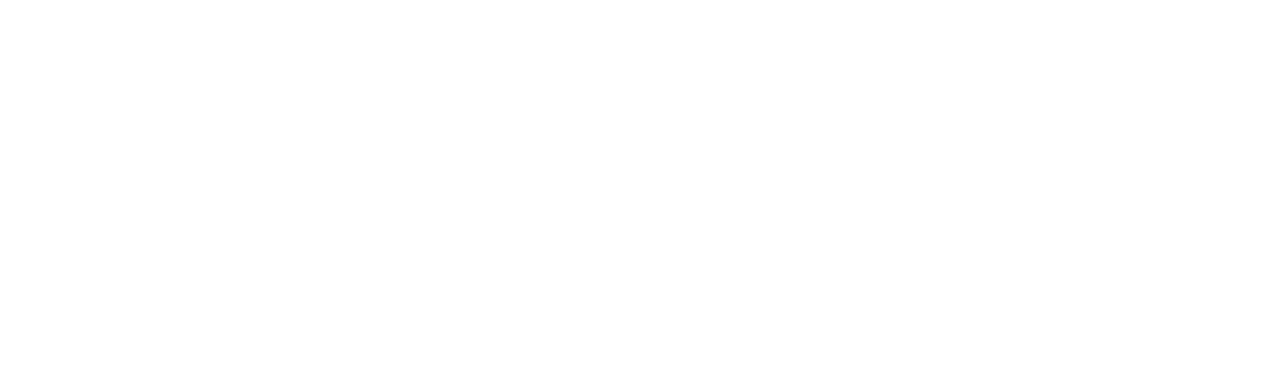
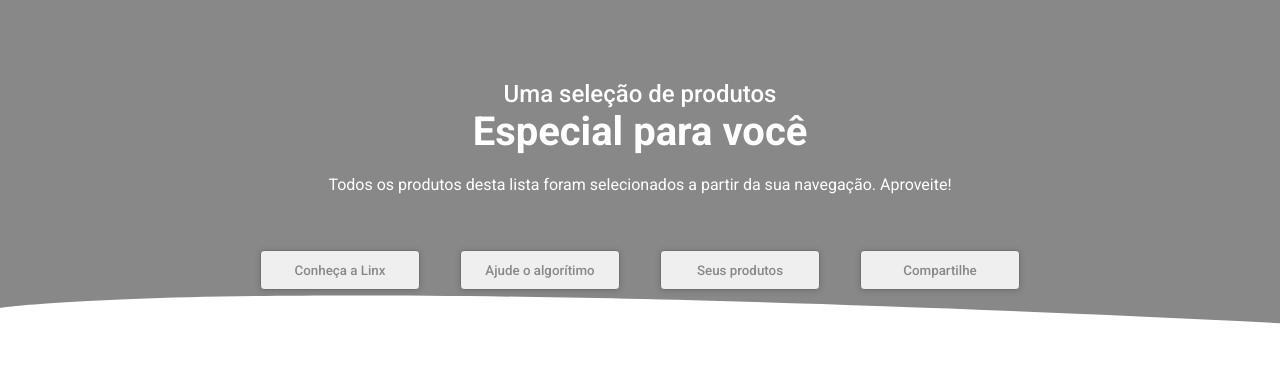
Before and after one commit to WillianIgorDeveloper/teste-dns-ffsjs, a plain HTML site: page index.html in a window 1280 px wide. Drawn offline with Linux system fonts and the light colour scheme.

Commit message:
add Home Section

```diff
--- a/index.html
+++ b/index.html
@@ -8,15 +8,40 @@
     <meta name="keywords" content="FormaçãoFullStackJavaScript, CSS, HTML, JavaScript, SASS">
     <meta name="author" content="Yellow Moon">
     <meta name="description" content="Teste - Landing Page | Site criado para o curso: Formação Full Stack Java Script">
+    <!--========== GoogleFonts Preconnect ==========-->
+    <link rel="preconnect" href="https://fonts.googleapis.com">
+    <link rel="preconnect" href="https://fonts.gstatic.com" crossorigin>
     <!--========== Stylesheet ==========-->
-    <link rel="stylesheet" href="src/styles/global.css" />
+    <link rel="stylesheet" href="src/styles/home/home.css">
     <!--========== Scripts ==========-->
     <script src="src/scripts/main.js"></script>
+    <!--========== GoogleFonts ==========-->
+    <link href="https://fonts.googleapis.com/css2?family=Roboto:ital,wght@0,400;0,500;0,700;1,400;1,500;1,700&display=swap" rel="stylesheet">
     <!--========== Guide ==========-->
     <link rel="shortcut icon" href="#" type="image/x-icon">
     <title>Teste - Landing Page | Yellow Moon</title>
   </head>
   <body>
+    <!--===== Main =====-->
+    <main>
+      <!--===== Home =====-->
+      <section id="Home" class="home">
+        <div class="container">
+          <span>Uma seleção de produtos</span>
+          <h1>Especial para você</h1>
+          <p>Todos os produtos desta lista foram selecionados a partir da sua navegação. Aproveite!</p>
+          <nav>
+            <ul class="grid-home">
+              <li><a href="#Home"><button class="btn-gray">Conheça a Linx</button></a></li>
+              <li><a href="#Algorithm"><button class="btn-gray">Ajude o algorítimo</button></a></li>
+              <li><a href="#MyProducts"><button class="btn-gray">Seus produtos</button></a></li>
+              <li><a href="#Share"><button class="btn-gray">Compartilhe</button></a></li>
+            </ul>
+          </nav>
+        </div>
+      </section>
+
+    </main>
   </body>
 </html>
 
--- /dev/null
+++ b/src/styles/_global.scss
@@ -0,0 +1,56 @@
+/*========================================
+        Stylization type: Mobile Frist
+========================================*/
+
+/*====================
+    Global
+====================*/
+@import 'variables';
+* {
+    margin: 0;
+    padding: 0;
+    box-sizing: border-box;
+    list-style: none;
+    text-decoration: none;
+    font-family: 'Roboto', sans-serif;
+    font-weight: 500;
+
+    html {
+        scroll-behavior: smooth;
+
+        body {
+            background-color: $white;
+            color: $gray-100;
+
+            img {
+                width: 100%;
+                height: auto;
+            }
+        }
+    }
+}
+
+
+/*====================
+    Components
+====================*/
+.container {
+    width: 100%;
+    max-width: 1280px;
+    margin: 0 auto;
+    padding: 1rem;
+}
+.btn-gray {
+    width: 10rem;
+    height: 2.5rem;
+    color: $gray-100;
+    border: 1px solid $gray-200;
+    border-radius: 4px;
+    box-shadow: 0px 1px 6px #00000029;
+    cursor: pointer;
+    transition: transform .2s;
+    &:hover {
+        transform: scale(1.1, 1.1);
+        transition: transform .2s;
+    }
+}
--- /dev/null
+++ b/src/styles/_variables.scss
@@ -0,0 +1,9 @@
+/*====================
+    Variables
+====================*/
+
+/*===== Colors =====*/
+$white: #FFFFFF;
+$gray-50: #d6d6d6;
+$gray-100: #888888;
+$gray-200: #707070;
--- a/src/styles/global.css
+++ /dev/null
@@ -1,51 +0,0 @@
-/*========================================
-        Stylization type: #
-========================================*/
-/*========== REM measure ==========*/
-/* For screens bigger than 1080px: 16px(defalt) */
-/* For screens smaller than 1080px*/
-@media (max-width: 1080px) {
-    html {
-        font-size: 93.75%; /* 15px */
-    }
-}
-/* For screens smaller than 720px*/
-@media (max-width: 720px) {
-    html {
-        font-size: 87.5%; /* 14px */
-    }
-}
-
-
-
-/*====================
-    Variables
-====================*/
-:root {
-    /*===== # =====*/
-}
-
-
-
-/*====================
-    Global
-====================*/
-* {
-    margin: 0;
-    padding: 0;
-    box-sizing: border-box;
-    list-style: none;
-    text-decoration: none;
-}
-img {
-    width: 100%;
-    height: auto;
-}
-
-
-
-/*====================
-
-====================*/
-/*========== # ==========*/
-/*===== # =====*/
--- /dev/null
+++ b/src/styles/home/home.scss
@@ -0,0 +1,73 @@
+@import '../global';
+
+/*====================
+    Home
+====================*/
+.home {
+    padding: 4rem 0;
+    background-image: url('../../../public/home-background.svg');
+    background-repeat: no-repeat;
+    background-size: cover;
+    .container {
+        text-align: center;
+        span, h1, p {
+            color: $white;
+        }
+        span {
+            font-size: 1.5rem;
+        }
+        h1 {
+            font-size: 2.5rem;
+            font-weight: 700;
+        }
+        p {
+            margin-top: .5rem;
+            font-weight: 400;
+        }
+        .grid-home {
+            margin-top: 3.5rem;
+            display: grid;
+            grid-template-columns: auto auto;
+            justify-content: center;
+            gap: 1.5rem;
+        }
+    }
+}
+@media (max-width: 375px) {
+    .home {
+        .container {
+            .grid-home {
+                grid-template-columns: auto;
+            }
+        }
+    }
+}
+@media (min-width: 768px) {
+    .home {
+        .container {
+            p {
+                margin-top: 1.25rem;
+            }
+            .grid-home {
+                grid-template-columns: auto auto auto auto;
+            }
+        }
+    }
+}
+@media (min-width: 1024px) {
+    .home {
+        .container {
+            .grid-home {
+                grid-template-columns: auto auto auto auto;
+                gap: 2.5rem;
+            }
+        }
+    }
+}
+
+
+/*====================
+
+====================*/
+/*========== # ==========*/
+/*===== # =====*/
```
Also changed, not shown: public/home-background.svg (added), src/styles/home/home.css (added), 1 other file.
